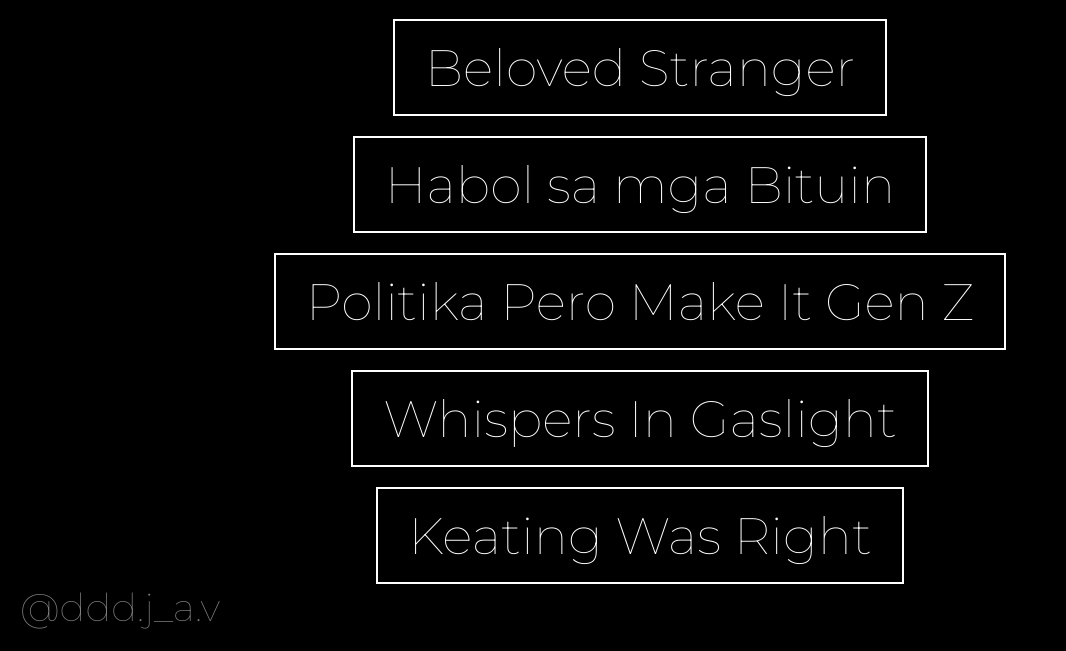
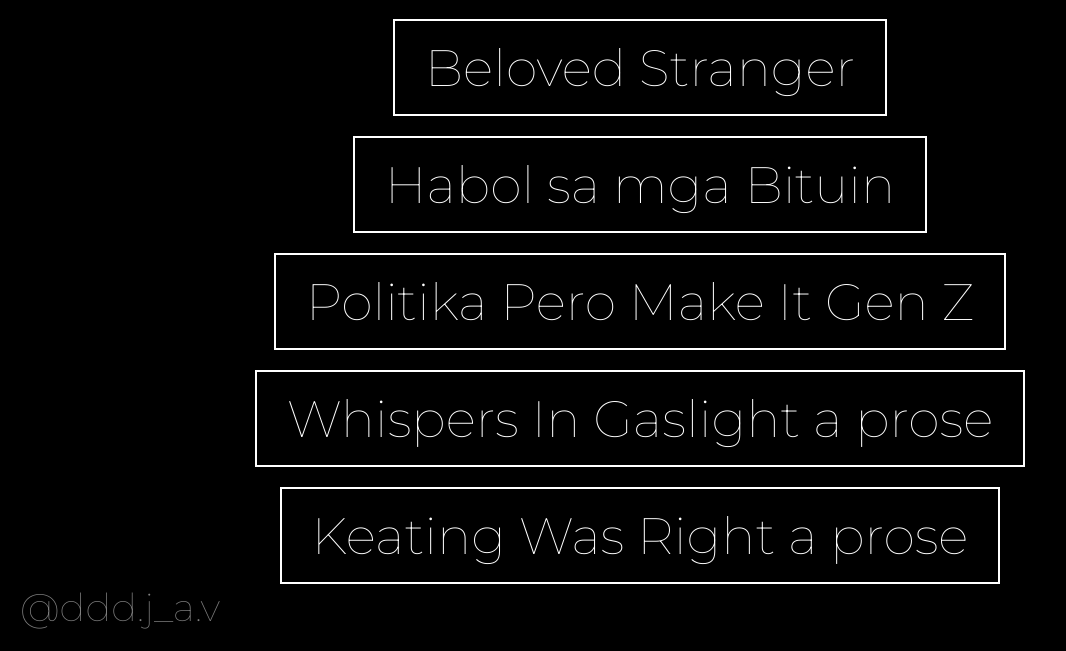
Before and after one commit to JzieJzie/Blooming-Silence, a plain HTML site: page index.html in a window 1280 px wide. Shown: the part 149-800 px from the top of the page, without its empty margins (0-1066 px from the left). Drawn offline with Linux system fonts and the light colour scheme.

Commit message:
Update index.html

```diff
--- a/index.html
+++ b/index.html
@@ -20,8 +20,8 @@
         <button class="poem-button" onclick="goToPoem('beloved-stranger.html')">Beloved Stranger</button>
         <button class="poem-button" onclick="goToPoem('habol-sa-mga-bituin.html')">Habol sa mga Bituin</button>
         <button class="poem-button" onclick="goToPoem('politika-pero-make-it-gen-z.html')">Politika Pero Make It Gen Z</button>
-        <button class="poem-button" onclick="goToPoem('whispers-in-gaslight.html')">Whispers In Gaslight</button>
-        <button class="poem-button" onclick="goToPoem('keating-was-right.html')">Keating Was Right</button>
+        <button class="poem-button" onclick="goToPoem('whispers-in-gaslight.html')">Whispers In Gaslight a prose</button>
+        <button class="poem-button" onclick="goToPoem('keating-was-right.html')">Keating Was Right a prose</button>
     </div>
     <div class="credit">@ddd.j_a.v</div>
 </body>
```
